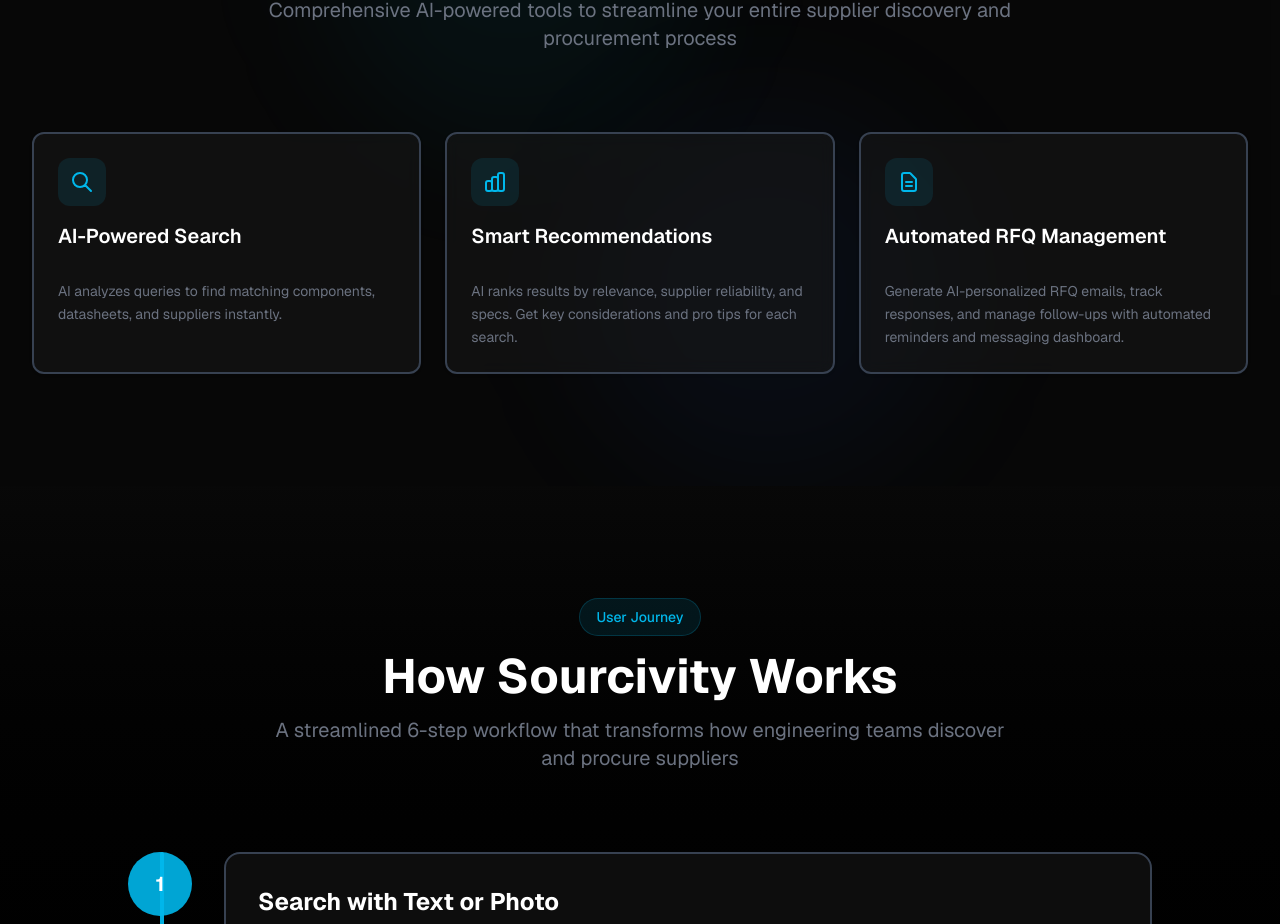
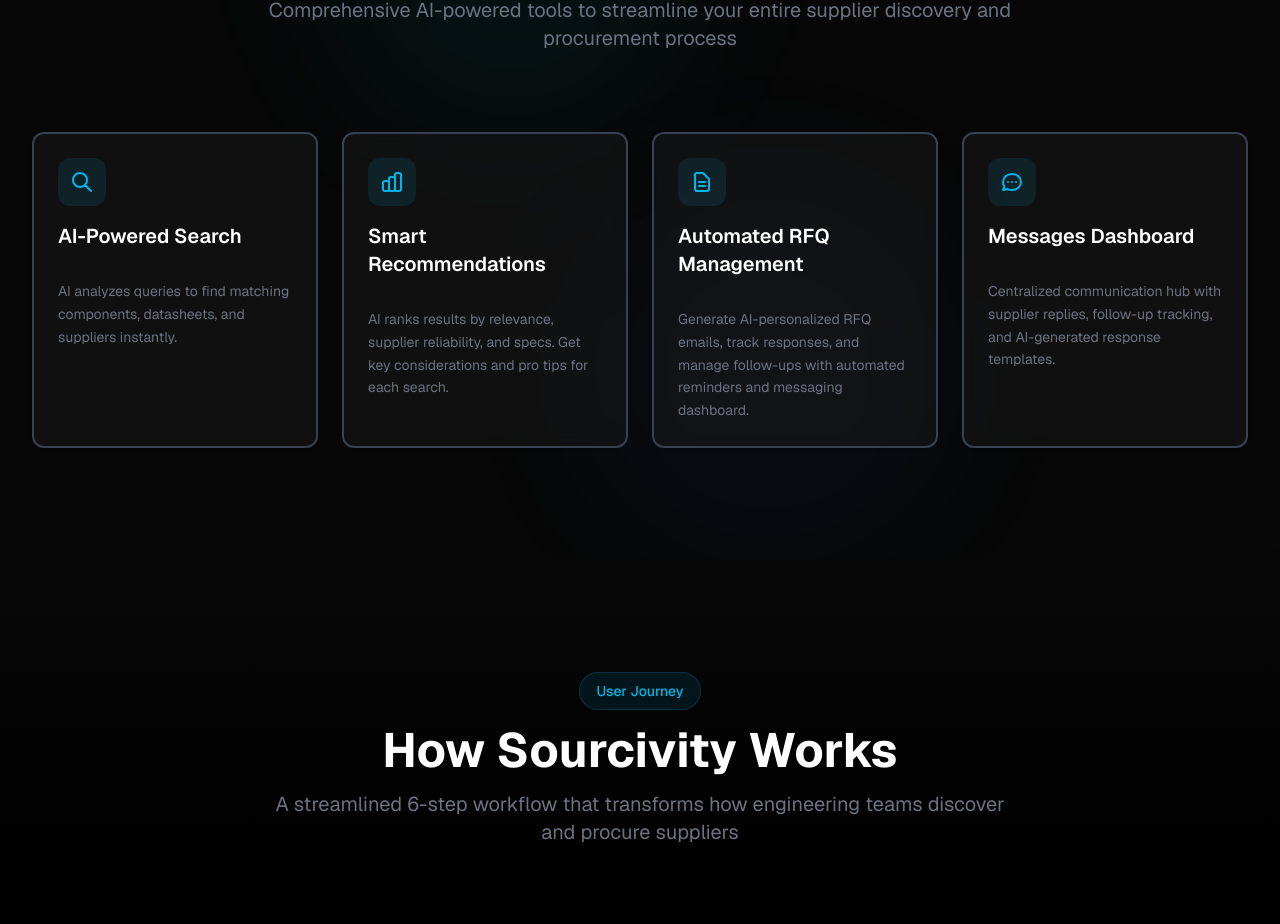
Before and after one commit to ari-amar/sourcivityweb, a Next.js app: page / in a window 1280 px wide. Shown: the part 976-1900 px from the top of the page. Built offline with nearby package versions, Linux system fonts and the light colour scheme.

Commit message:
feat: restore Messages Dashboard card to key features grid
Co-Authored-By: Claude Opus 4.6 <noreply@anthropic.com>

```diff
--- a/components/features-grid.tsx
+++ b/components/features-grid.tsx
@@ -48,6 +48,20 @@ export function FeaturesGrid() {
       title: "Automated RFQ Management",
       description: "Generate AI-personalized RFQ emails, track responses, and manage follow-ups with automated reminders and messaging dashboard.",
     },
+    {
+      icon: () => (
+        <svg className="h-6 w-6 text-primary" fill="none" stroke="currentColor" viewBox="0 0 24 24">
+          <path
+            strokeLinecap="round"
+            strokeLinejoin="round"
+            strokeWidth={2}
+            d="M8 12h.01M12 12h.01M16 12h.01M21 12c0 4.418-4.03 8-9 8a9.863 9.863 0 01-4.255-.949L3 20l1.395-3.72C3.512 15.042 3 13.574 3 12c0-4.418 4.03-8 9-8s9 3.582 9 8z"
+          />
+        </svg>
+      ),
+      title: "Messages Dashboard",
+      description: "Centralized communication hub with supplier replies, follow-up tracking, and AI-generated response templates.",
+    },
   ]
 
   return (
@@ -67,7 +81,7 @@ export function FeaturesGrid() {
           </p>
         </div>
 
-        <div className="grid md:grid-cols-3 gap-6">
+        <div className="grid md:grid-cols-2 lg:grid-cols-4 gap-6">
           {features.map((feature, index) => (
             <Card
               key={index}
```
